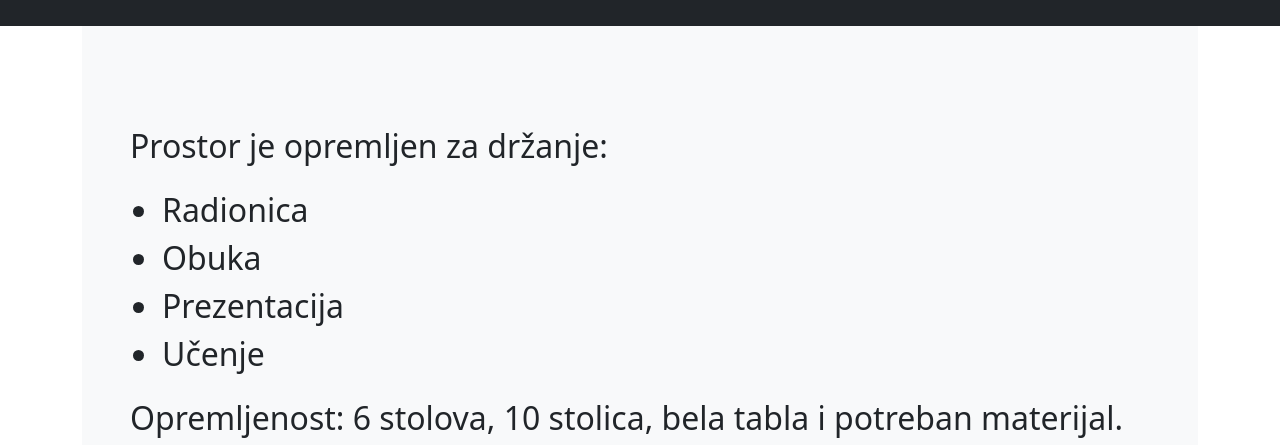
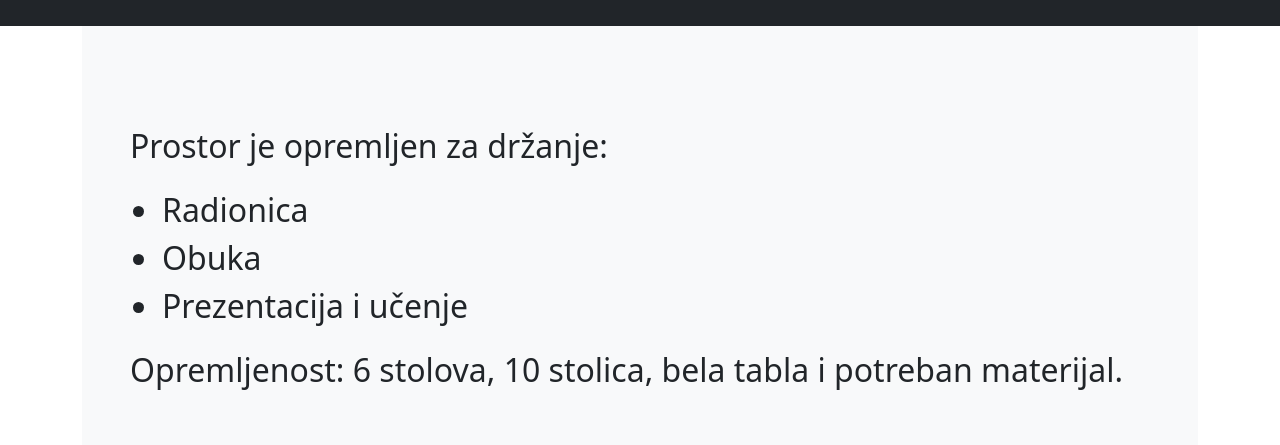
Before and after one commit to BornSlippy2023/BornSlippy2023.github.io, a plain HTML site: page index.html in a window 1280 px wide. Shown: the part 567-1012 px from the top of the page. Drawn offline with Linux system fonts and the light colour scheme.

Commit message:
Changed grammar in ul

```diff
--- a/index.html
+++ b/index.html
@@ -59,8 +59,7 @@
                 <ul>
                   <li>Radionica</li>
                   <li>Obuka</li>
-                  <li>Prezentacija</li>
-                  <li>Učenje</li>
+                  <li>Prezentacija i učenje</li>
                 </ul>
                 <p>Opremljenost: 6 stolova, 10 stolica, bela tabla i potreban materijal.</p>
               <!--<div class="pt-2 d-flex justify-content-end"><footer class="blockquote-footer">Kelly Kuehn author in <cite title="Source Title">Reader's Digest</cite></footer></div>-->
```
